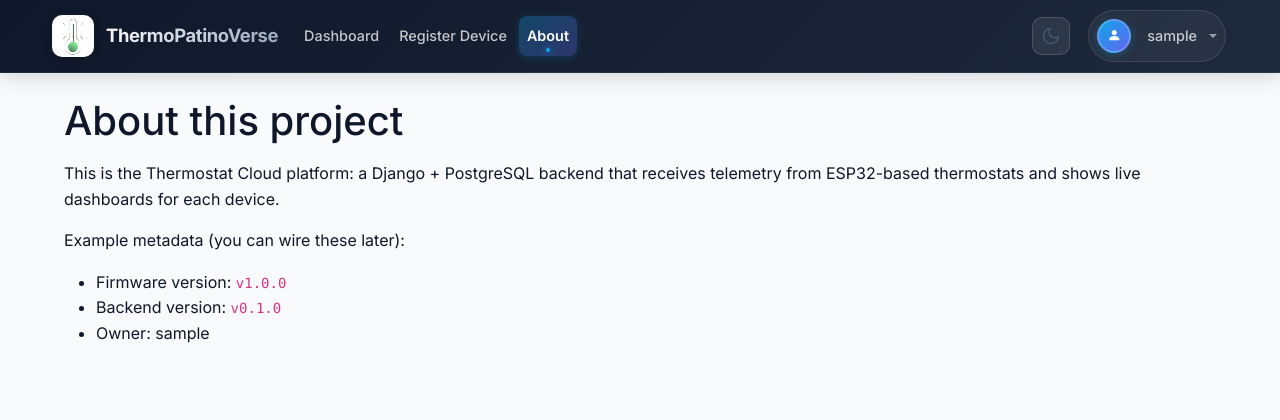
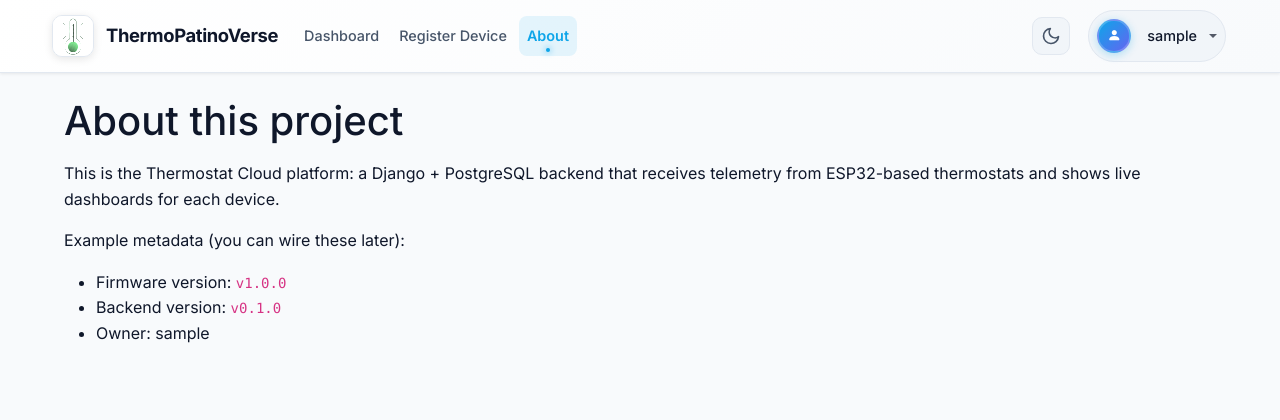
Before and after one commit to gonzalopatino/ESP32_FreeRTOS_Thermostat_Server, a Django app: page /about/ in a window 1280 px wide. Shown: the top 420 px of the page. Run offline with Django 5.2, Linux system fonts and the light colour scheme; the visitor is signed in with stand-in values (Sample User, id 1).

Commit message:
Nav bar fix background in light

```diff
--- a/apps/api/static/css/theme.css
+++ b/apps/api/static/css/theme.css
@@ -779,13 +779,21 @@ a:hover {
    Enhanced Navbar Styles - Modern Professional Design
    ========================================================================== */
 
+/* Light mode navbar (default) */
 .navbar {
-  background: linear-gradient(135deg, #0f172a 0%, #1e293b 100%) !important;
+  background: linear-gradient(135deg, #ffffff 0%, #f8fafc 100%) !important;
   backdrop-filter: blur(12px);
-  border-bottom: 1px solid rgba(255, 255, 255, 0.08);
+  border-bottom: 1px solid var(--tp-border);
   padding: 0.625rem 0;
   z-index: 1030;
-  box-shadow: 0 4px 20px rgba(0, 0, 0, 0.15);
+  box-shadow: 0 1px 3px rgba(0, 0, 0, 0.08);
+}
+
+/* Dark mode navbar */
+[data-theme="dark"] .navbar {
+  background: linear-gradient(135deg, #0f172a 0%, #1e293b 100%) !important;
+  border-bottom: 1px solid rgba(255, 255, 255, 0.08);
+  box-shadow: 0 4px 20px rgba(0, 0, 0, 0.25);
 }
 
 /* Logo container with proper sizing */
@@ -798,9 +806,14 @@ a:hover {
   margin-right: 0.75rem;
   border-radius: 10px;
   background: linear-gradient(135deg, #ffffff 0%, #f1f5f9 100%);
-  box-shadow: 0 2px 8px rgba(0, 0, 0, 0.15), inset 0 1px 0 rgba(255, 255, 255, 0.5);
-  border: 1px solid rgba(255, 255, 255, 0.2);
+  box-shadow: 0 2px 8px rgba(0, 0, 0, 0.1);
+  border: 1px solid var(--tp-border);
   overflow: hidden;
+}
+
+[data-theme="dark"] .logo-container {
+  box-shadow: 0 2px 8px rgba(0, 0, 0, 0.2);
+  border: 1px solid rgba(255, 255, 255, 0.1);
 }
 
 .navbar-logo {
@@ -822,25 +835,35 @@ a:hover {
   transform: translateY(-1px);
 }
 
+/* Light mode brand text */
 .brand-text {
   font-weight: 700;
   font-size: 1.15rem;
-  background: linear-gradient(135deg, #ffffff 0%, #94a3b8 100%);
-  -webkit-background-clip: text;
-  -webkit-text-fill-color: transparent;
-  background-clip: text;
+  color: var(--tp-text);
   letter-spacing: -0.02em;
 }
 
 .brand-text-short {
   font-weight: 700;
   font-size: 1.1rem;
+  color: var(--tp-text);
+}
+
+/* Dark mode brand text with gradient */
+[data-theme="dark"] .brand-text {
+  background: linear-gradient(135deg, #ffffff 0%, #94a3b8 100%);
+  -webkit-background-clip: text;
+  -webkit-text-fill-color: transparent;
+  background-clip: text;
+}
+
+[data-theme="dark"] .brand-text-short {
   color: #ffffff;
 }
 
-/* Navigation links */
+/* Navigation links - Light mode */
 .navbar .nav-link {
-  color: rgba(255, 255, 255, 0.75) !important;
+  color: var(--tp-text-secondary) !important;
   font-weight: 500;
   font-size: 0.9rem;
   padding: 0.5rem 1rem;
@@ -851,15 +874,30 @@ a:hover {
 }
 
 .navbar .nav-link:hover {
-  color: #ffffff !important;
-  background: rgba(255, 255, 255, 0.1);
+  color: var(--tp-text) !important;
+  background: var(--tp-bg-secondary);
   transform: translateY(-1px);
 }
 
 .navbar .nav-link.active {
+  color: var(--tp-primary) !important;
+  background: rgba(14, 165, 233, 0.1);
+  font-weight: 600;
+}
+
+/* Dark mode navigation links */
+[data-theme="dark"] .navbar .nav-link {
+  color: rgba(255, 255, 255, 0.75) !important;
+}
+
+[data-theme="dark"] .navbar .nav-link:hover {
+  color: #ffffff !important;
+  background: rgba(255, 255, 255, 0.1);
+}
+
+[data-theme="dark"] .navbar .nav-link.active {
   color: #ffffff !important;
   background: linear-gradient(135deg, rgba(14, 165, 233, 0.3) 0%, rgba(99, 102, 241, 0.3) 100%);
-  font-weight: 600;
   box-shadow: 0 2px 8px rgba(14, 165, 233, 0.2);
 }
 
@@ -893,19 +931,32 @@ a:hover {
   border: 2px solid rgba(255, 255, 255, 0.2);
 }
 
-/* Dropdown toggle styling */
+/* Dropdown toggle styling - Light mode */
 .navbar .dropdown-toggle {
   display: flex;
   align-items: center;
   gap: 0.5rem;
   padding: 0.375rem 0.75rem 0.375rem 0.5rem;
   border-radius: 50px;
-  background: rgba(255, 255, 255, 0.05);
-  border: 1px solid rgba(255, 255, 255, 0.1);
+  background: var(--tp-bg-secondary);
+  border: 1px solid var(--tp-border);
   transition: all 0.2s ease;
+  color: var(--tp-text) !important;
 }
 
 .navbar .dropdown-toggle:hover {
+  background: var(--tp-card-bg);
+  border-color: var(--tp-primary);
+}
+
+/* Dark mode dropdown toggle */
+[data-theme="dark"] .navbar .dropdown-toggle {
+  background: rgba(255, 255, 255, 0.05);
+  border: 1px solid rgba(255, 255, 255, 0.1);
+  color: #ffffff !important;
+}
+
+[data-theme="dark"] .navbar .dropdown-toggle:hover {
   background: rgba(255, 255, 255, 0.1);
   border-color: rgba(255, 255, 255, 0.2);
 }
@@ -915,15 +966,26 @@ a:hover {
   opacity: 0.7;
 }
 
-/* Theme toggle in navbar */
+/* Theme toggle in navbar - Light mode */
 .navbar .theme-toggle {
-  background: rgba(255, 255, 255, 0.08);
-  border: 1px solid rgba(255, 255, 255, 0.15);
+  background: var(--tp-bg-secondary);
+  border: 1px solid var(--tp-border);
   width: 38px;
   height: 38px;
 }
 
 .navbar .theme-toggle:hover {
+  background: var(--tp-card-bg);
+  border-color: var(--tp-primary);
+}
+
+/* Dark mode theme toggle */
+[data-theme="dark"] .navbar .theme-toggle {
+  background: rgba(255, 255, 255, 0.08);
+  border: 1px solid rgba(255, 255, 255, 0.15);
+}
+
+[data-theme="dark"] .navbar .theme-toggle:hover {
   background: rgba(255, 255, 255, 0.15);
   border-color: rgba(255, 255, 255, 0.25);
 }
@@ -1000,11 +1062,19 @@ a:hover {
     padding: 0.5rem 0;
   }
 
+  /* Light mode mobile menu */
   .navbar-collapse {
-    background: rgba(15, 23, 42, 0.98);
+    background: var(--tp-card-bg);
     margin: 0.75rem -0.75rem -0.5rem;
     padding: 1rem;
     border-radius: 0 0 12px 12px;
+    border-top: 1px solid var(--tp-border);
+    box-shadow: 0 4px 12px rgba(0, 0, 0, 0.1);
+  }
+
+  /* Dark mode mobile menu */
+  [data-theme="dark"] .navbar-collapse {
+    background: rgba(15, 23, 42, 0.98);
     border-top: 1px solid rgba(255, 255, 255, 0.1);
   }
 
--- a/apps/api/templates/base.html
+++ b/apps/api/templates/base.html
@@ -44,7 +44,7 @@
 
     {% block navbar %}
     <header>
-      <nav class="navbar navbar-expand-lg navbar-dark sticky-top" role="navigation" aria-label="Main navigation">
+      <nav class="navbar navbar-expand-lg sticky-top" role="navigation" aria-label="Main navigation">
         <div class="container-fluid container-xl">
 
           <!-- LOGO + BRAND -->
```
